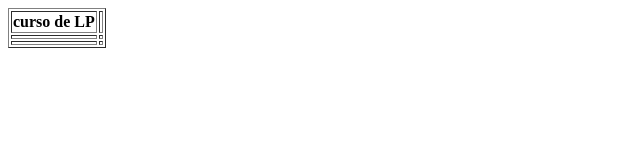
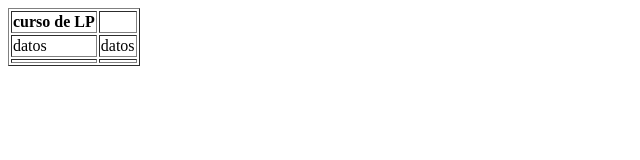
Before and after one commit to alejandrocarden/academico, a plain HTML site: page index.html in a window 1280 px wide. Shown: the whole page, without its empty margins (0-640 px from the left). Drawn offline with Linux system fonts and the light colour scheme.

Commit message:
Commit RAMA2

```diff
--- a/index.html
+++ b/index.html
@@ -10,8 +10,8 @@
             </thead>
             <tbody>
                 <tr>
-                    <td></td>
-                    <td></td>
+                    <td>datos   </td>
+                    <td>datos   </td>
                 </tr>
                 <tr>
                     <td></td>
```
